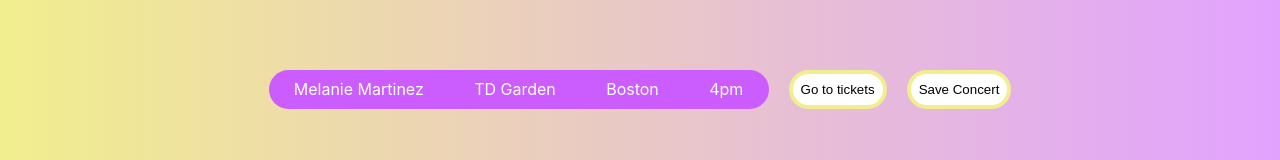
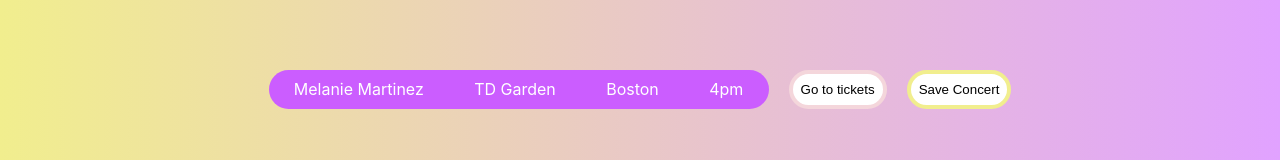
Before and after one commit to ivannadels/CS411-ConcertFinder, a React (Create React App) app in the folder concert-finder/: page /ConcertsNearby in a window 1280 px wide. In both pictures the pointer is over the button "Go to tickets". Shown: the part 311-471 px from the top of the page. Built offline with nearby package versions, Linux system fonts and the light colour scheme.

Commit message:
added hover feature for button so user knows which button is being selected

```diff
--- a/concert-finder/src/ConcertListing.css
+++ b/concert-finder/src/ConcertListing.css
@@ -31,3 +31,7 @@
     border-width: 4px;
     padding: 8px;
 }
+
+.button:hover {
+    border-color: rgb(244, 214, 219);
+}
```
